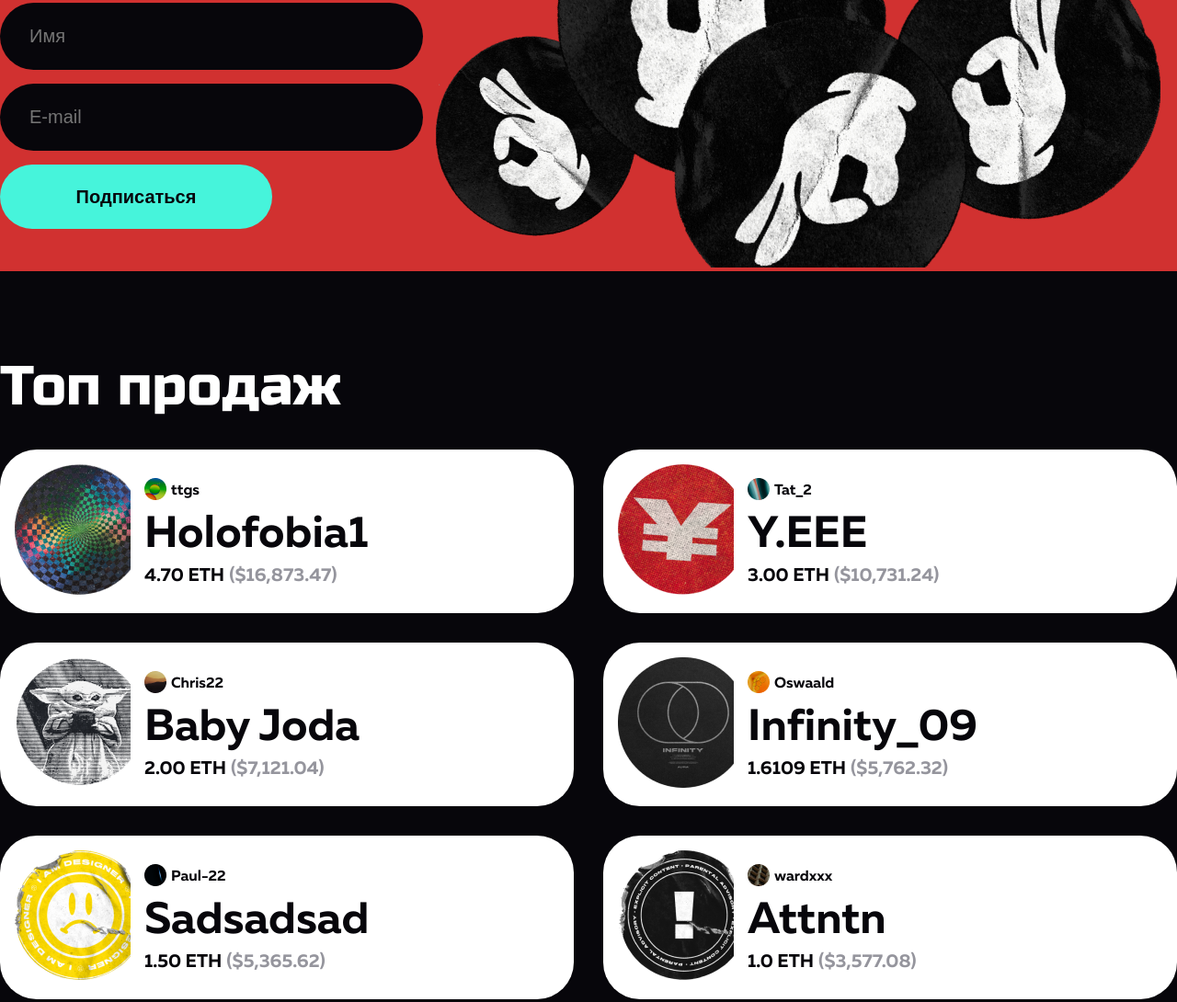
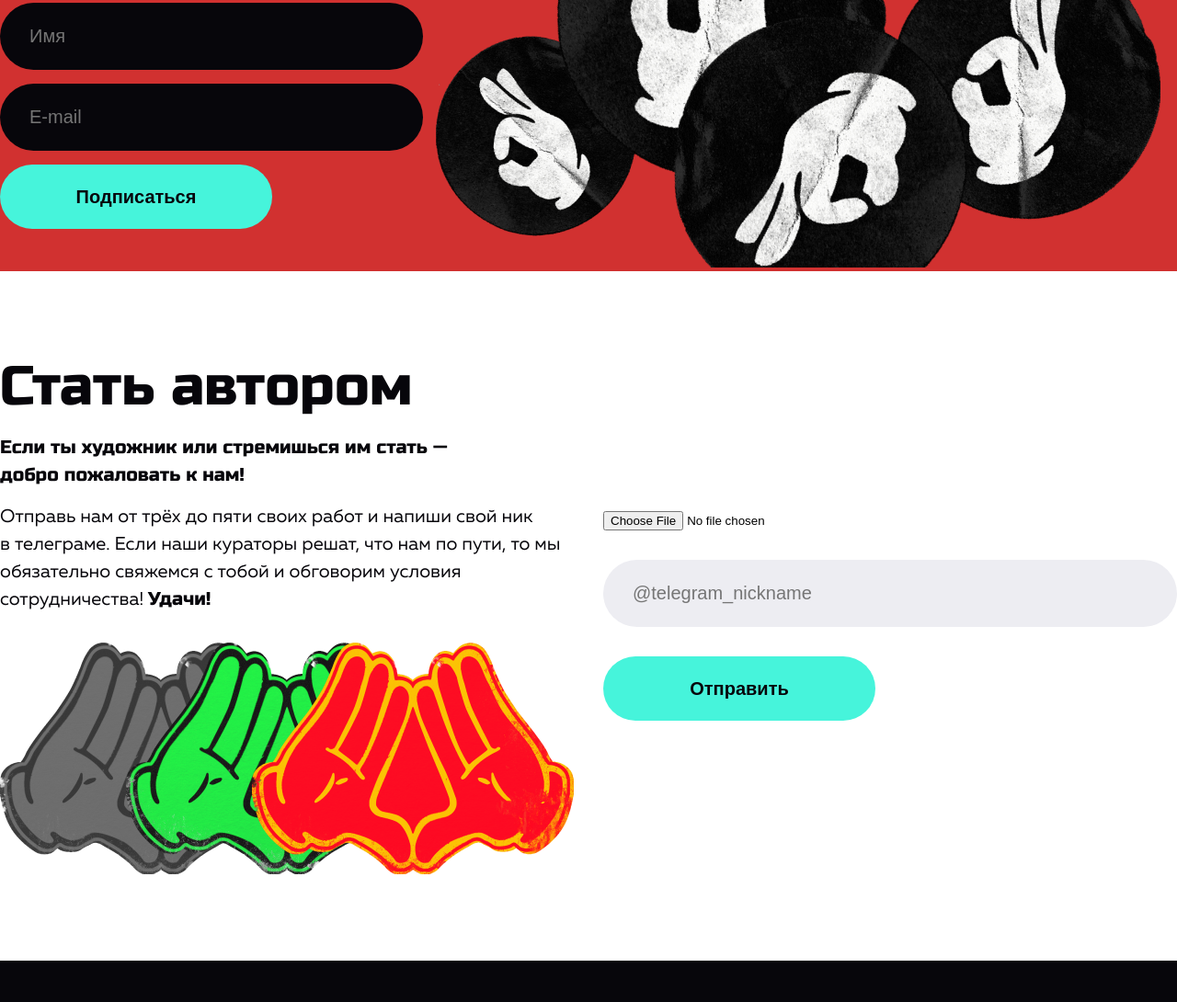
Before and after one commit to darmar12/simple-html-project, a plain HTML site: page index.html in a window 1280 px wide. Shown: the part 874-1964 px from the top of the page at 92% size. Drawn offline with Linux system fonts and the light colour scheme; files whose address does not match are found by name.

Commit message:
add part block author

```diff
--- a/assets/css/style.css
+++ b/assets/css/style.css
@@ -230,6 +230,76 @@
     color: #fff;
 }
 /* FORM */
+/* AUTHOR */
+.author {
+    padding: 90px 0;
+    background-color: #fff;
+}
+.author > .container {
+    gap: 32px;
+}
+.author_info {
+    gap: 32px;
+}
+.author_title {
+    font-family: "Russo One", sans-serif;
+    font-size: 60px;
+    font-weight: 400;
+    line-height: 72px;
+    color: #07060B;
+}
+.author_text > b {
+    font-family: "Russo One", sans-serif;
+    font-size: 20px;
+    font-weight: 400;
+    line-height: 24px;
+    color: #07060B;
+}
+.author_text {
+    font-size: 20px;
+    font-weight: 400;
+    line-height: 30px;
+    color: #07060B;
+    max-width: 624px;
+}
+.author_form {
+    width: 100%;
+    gap: 32px;
+}
+.author_file {
+
+}
+.author_input {
+    width: 100%;
+    max-width: 624px;
+    padding: 25px 10px 25px 32px;
+    border: none;
+    border-radius: 40px;
+    background-color: #EDEDF2;
+    font-size: 20px;
+    font-weight: 400;
+    line-height: 20px;
+    color: #717178;
+}
+.author_btn {
+    max-width: 296px;
+    padding: 25px 74px;
+    border: none;
+    border-radius: 40px;
+    background-color: #46F4DB;
+    font-size: 20px;
+    font-weight: 700;
+    line-height: 20px;
+    color: #07060B;
+    cursor: pointer;
+    transition: all .4s linear;
+}
+.author_btn:hover,
+.author_btn:active {
+    background-color: #57D272;
+    color: #fff;
+}
+/* AUTHOR */
 /* TOP */
 .top {
     padding: 90px 0;
--- a/index.html
+++ b/index.html
@@ -56,6 +56,27 @@
                 <picture class="form_image">
                     <img src="./assets/img/sticker_okey.png" alt="Картинка стикеров окей">
                 </picture>
+            </div>
+        </section>
+        <section class="author">
+            <div class="container flex-box align-center">
+                <div class="author_info flex-box flex-column">
+                    <div class="author_text-box flex-box flex-column gap-15">
+                        <h3 class="author_title">Стать автором</h3>
+                        <p class="author_text"><b>Если ты художник или стремишься им стать — добро пожаловать к нам!</b></p>
+                        <p class="author_text">
+                            Отправь нам от трёх до пяти своих работ и напиши свой ник в телеграме. Если наши кураторы решат, что нам по пути, то мы обязательно свяжемся с тобой и обговорим условия сотрудничества! <b>Удачи!</b>
+                        </p>
+                    </div>
+                    <picture class="author_image">
+                        <img src="./assets/img/sticker_hands.png" alt="Картинка стикеров рук">
+                    </picture>
+                </div>
+                <form action="#" class="author_form flex-box flex-column ">
+                    <input type="file" class="author_file">
+                    <input type="text" name="telegramm" class="author_input" placeholder="@telegram_nickname">
+                    <input type="submit" class="author_btn" value="Отправить">
+                </form>
             </div>
         </section>
         <section class="top">
```
Also changed, not shown: assets/img/sticker_hands.png (added).
